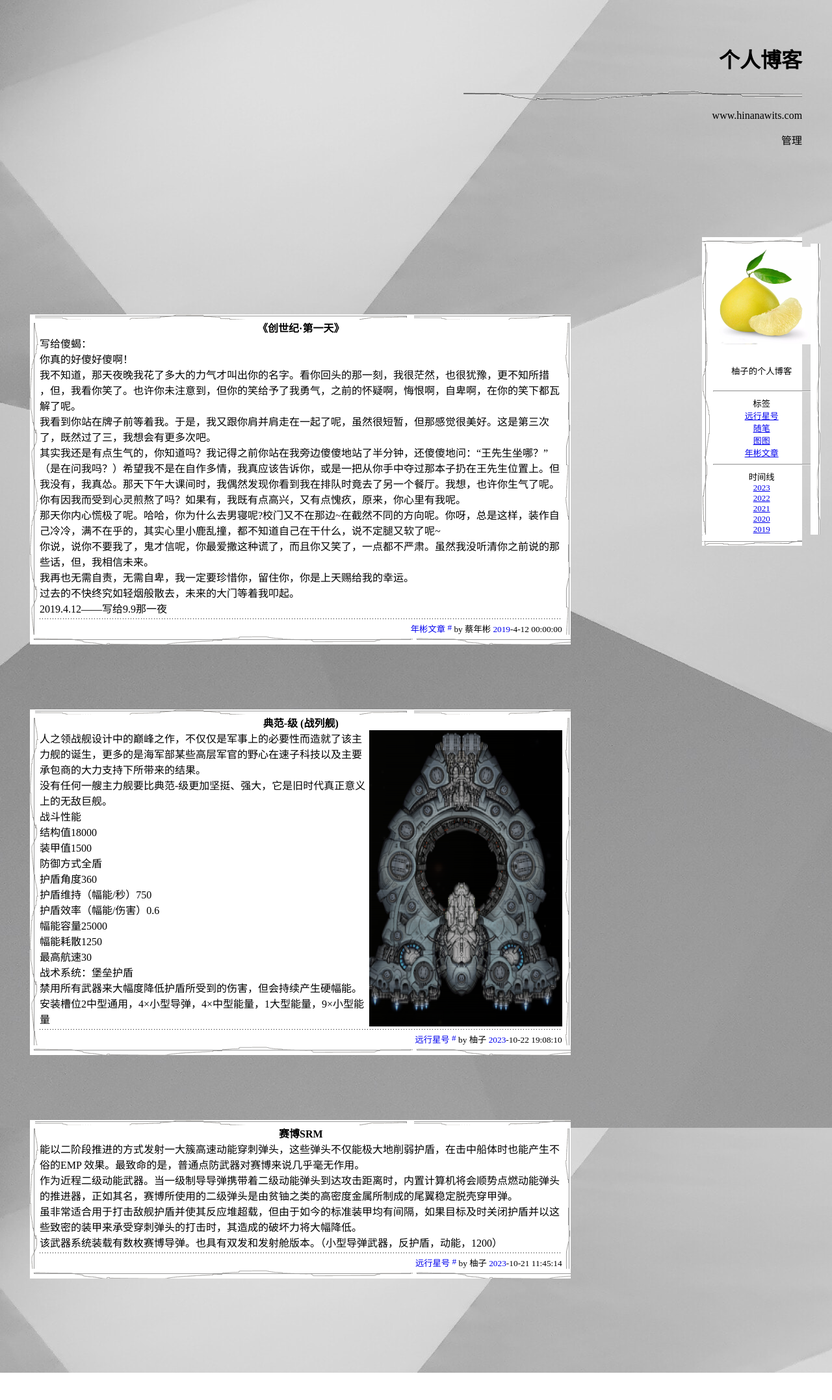
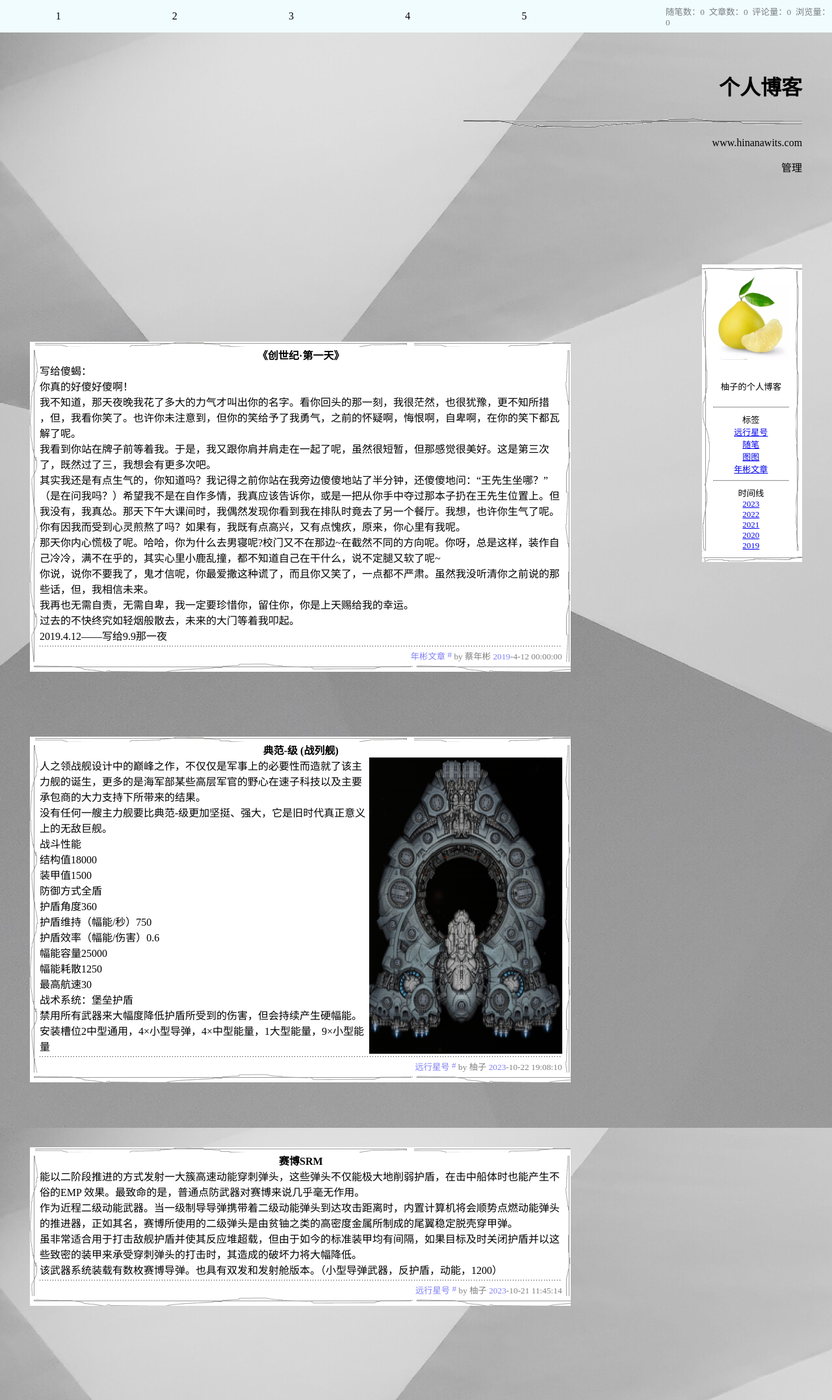
Before and after one commit to Loremmlel/HDU-Web_Front_End-HinanawiTS, a PHP site: page /html/main.html in a window 1280 px wide. Shown: the whole page at 65% size. Before the commit the page ends 2113 px from the top, so only its background shows below. Run offline with PHP 8.4, Linux system fonts and the light colour scheme.

Commit message:
增加顶部导航栏

```diff
--- a/css/font_style.css
+++ b/css/font_style.css
@@ -15,7 +15,7 @@
 {
     text-decoration: none;
 }
-.inline-tail
+.fade-text
 {
-    float: right;
+    opacity: 0.5;
 }
--- a/css/list.css
+++ b/css/list.css
@@ -36,7 +36,7 @@
 .list-raw
 {
     width: 90%;
-    text-align: center;
+    text-align: left
 }
 .list-right-img
 {
--- a/css/post.css
+++ b/css/post.css
@@ -87,3 +87,7 @@
 {
     height: 100px;
 }
+.content-left
+{
+    width: 70%;
+}
--- a/css/skeleton.css
+++ b/css/skeleton.css
@@ -1,5 +1,6 @@
 .body
 {
+    margin-top: 0px;
     background-image: url(../img/简约背景.jpg);
 }
 .main
@@ -40,3 +41,43 @@
     width: 13%;
     margin-top: 10%;
 }
+.top-navigator
+{
+    display: flex;
+    justify-content: center;
+    margin: 0px;
+    height:50px;
+    width: 100%;
+}
+.navbar
+{
+    display: flex;
+    margin: 0px;
+    width: 100%;
+    height: 50px;
+    position: fixed;
+    background-color:rgb(241, 252, 255);
+    justify-content: space-between;
+}
+.hyperlink
+{
+    display: flex;
+    width: 70%;
+    justify-content: center;
+    padding: 0%;
+    margin: 0%;
+}
+.button
+{
+    display: flex;
+    width: 20%;
+    justify-content: center;
+    align-items: center;
+}
+.information
+{
+    display: flex;
+    width: 20%;
+    justify-content: center;
+    align-items: center;
+}
--- a/html/main.html
+++ b/html/main.html
@@ -11,12 +11,41 @@
     <title>主页</title>
 </head>
 <body class="body">
+    <div class="top-navigator">
+        <nav class="navbar">
+            <div class="hyperlink">
+                <div class="button style-switch">
+                    1
+                </div>
+                <div class="button github">
+                    2
+                </div>
+                <div class="button mainpage">
+                    3
+                </div>
+                <div class="button new-article">
+                    4
+                </div>
+                <div class="button backstage">
+                    5
+                </div>
+            </div>
+            <div class="information">
+                <span class="fade-text smaller">
+                    随笔数：0&nbsp;
+                    文章数：0&nbsp;
+                    评论量：0&nbsp;
+                    浏览量：0&nbsp;
+                </span>
+            </div>
+        </nav>
+    </div>
     <div class="main">
         <div class="head-left"></div>
         <div class="head-right">
             <div class="title">
                 <h1><a class="hidden-link" href="main">个人博客</a></h1>
-                <img src="../img/title_line.gif" alt="一条横线~" style="float: right;"><br>
+                <img src="../img/title_line.gif" alt="一条横线~" style="float: right;max-width: 100%;height: auto;"><br>
                 <p><a class="hidden-link" href="main">www.hinanawits.com</a></p>
                 <p><a class="hidden-link" href="administrator_login">管理</a></p>
             </div>
@@ -28,7 +57,7 @@
                     <div class="post-left-img"></div>
                     <div class="post-article">
                         <div class="post-title">
-                            <a class="hidden-link" href="detail/1">《创世纪·第一天》</a>
+                            <a class="hidden-link" href="detail/3">《创世纪·第一天》</a>
                         </div>
                         <div class="post-text">
                             写给傻蝎：<br>
@@ -46,9 +75,9 @@
                         </div>
                         <div class="post-dot"></div>
                         <div class="post-foot">
-                            <span class="smaller"><a class="non-underline" href="list/tag/tag_lovemaster">年彬文章&nbsp;</a></span>
-                            <span class="smaller"><a class="non-underline" href="detail/3">#&nbsp;</a></span>
-                            <span class="smaller">by 蔡年彬&nbsp;<a class="non-underline" href="list/year/2019">2019</a>-4-12 00:00:00</span>
+                            <span class="smaller fade-text"><a class="non-underline" href="list/tag/tag_lovemaster">年彬文章&nbsp;</a></span>
+                            <span class="smaller fade-text"><a class="non-underline" href="detail/3">#&nbsp;</a></span>
+                            <span class="smaller fade-text">by 蔡年彬&nbsp;<a class="non-underline" href="list/year/2019">2019</a>-4-12 00:00:00</span>
                         </div>
                     </div>
                     <div class="post-right-img"></div>
@@ -84,9 +113,9 @@
                         </div>
                         <div class="post-dot"></div>
                         <div class="post-foot">
-                            <span class="smaller"><a class="non-underline" href="list/tag/tag_starsector">远行星号&nbsp;</a></span>
-                            <span class="smaller"><a class="non-underline" href="detail/2">#&nbsp;</a></span>
-                            <span class="smaller">by 柚子&nbsp;<a class="non-underline" href="list/year/2023">2023</a>-10-22 19:08:10</span>
+                            <span class="smaller fade-text"><a class="non-underline" href="list/tag/tag_starsector">远行星号&nbsp;</a></span>
+                            <span class="smaller fade-text"><a class="non-underline" href="detail/2">#&nbsp;</a></span>
+                            <span class="smaller fade-text">by 柚子&nbsp;<a class="non-underline" href="list/year/2023">2023</a>-10-22 19:08:10</span>
                         </div>
                     </div>
                     <div class="post-right-img"></div>
@@ -110,9 +139,9 @@
                         </div>
                         <div class="post-dot"></div>
                         <div class="post-foot">
-                            <span class="smaller"><a class="non-underline" href="list/tag/tag_starsector">远行星号&nbsp;</a></span>
-                            <span class="smaller"><a class="non-underline" href="detail/1">#&nbsp;</a></span>
-                            <span class="smaller">by 柚子&nbsp;<a class="non-underline" href="list/year/2023">2023</a>-10-21 11:45:14</span>
+                            <span class="smaller fade-text"><a class="non-underline" href="list/tag/tag_starsector">远行星号&nbsp;</a></span>
+                            <span class="smaller fade-text"><a class="non-underline" href="detail/1">#&nbsp;</a></span>
+                            <span class="smaller fade-text">by 柚子&nbsp;<a class="non-underline" href="list/year/2023">2023</a>-10-21 11:45:14</span>
                         </div>
                     </div>
                     <div class="post-right-img"></div>
@@ -128,7 +157,7 @@
                     <div class="menu-left-img"></div>
                     <div class="menu-main">
                         <div class="menu-profile">
-                            <img src="../img/柚子.webp" alt="这是主题图片" title="一只小柚子" style="height: 150px;width: 150px;">
+                            <img src="../img/柚子.webp" alt="这是主题图片" title="一只小柚子" style="height: 100%;width: 100%;">
                             <br>
                             <p class="smaller">柚子的个人博客</p>
                         </div>
```
Also changed, not shown: html/detail/1.html (+35 -6 lines), html/list/tag/tag_starsector.html (+35 -6 lines), json/articles/articles.json (added, +34 -0 lines), README.md, img/立项文档图片/main.png (added).
